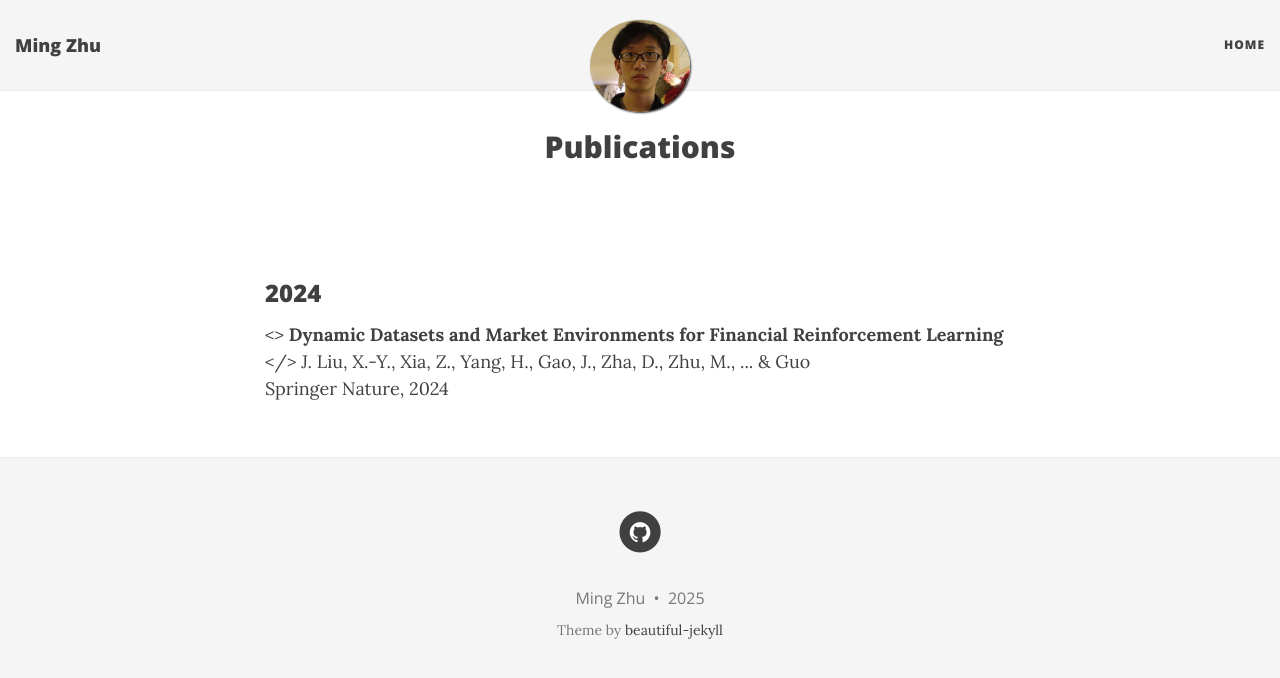
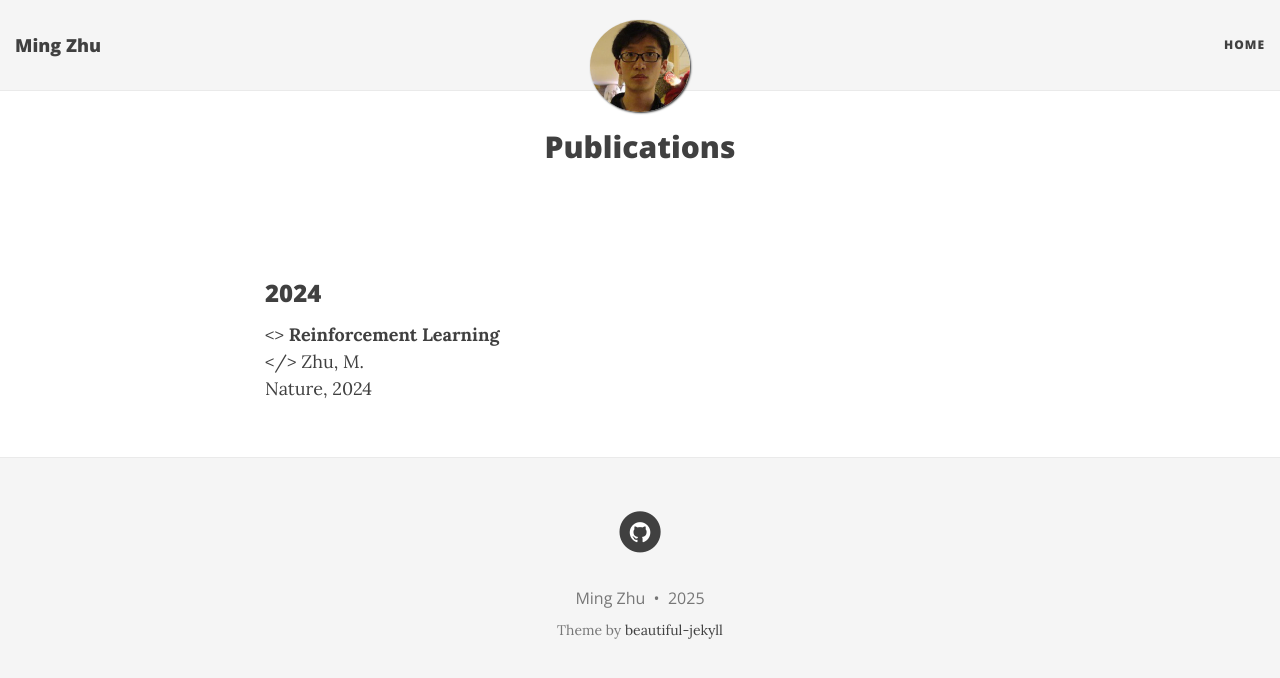
Before and after one commit to zhumingpassional/zhumingpassional.github.io, a Jekyll site: the page built from publications.md, in a window 1280 px wide. Shown: the top 678 px of the page. Built offline with Jekyll 4.4.1, drawn with Linux system fonts in a browser that asks for light colours; nearby versions of some CDN libraries.

Commit message:
Update publications.md

```diff
--- a/publications.md
+++ b/publications.md
@@ -12,9 +12,9 @@
 <div class="media">
     <div class="media-body">
        <p class="media-heading">
-          <><strong> Dynamic Datasets and Market Environments for Financial Reinforcement Learning</strong><br /></>
-           J. Liu, X.-Y., Xia, Z., Yang, H., Gao, J., Zha, D., Zhu, M., ... & Guo<br />
-          Springer Nature, 2024<br />
+          <><strong> Reinforcement Learning</strong><br /></>
+           Zhu, M.<br />
+          Nature, 2024<br />
        </p>
     </div>
 </div>
```
